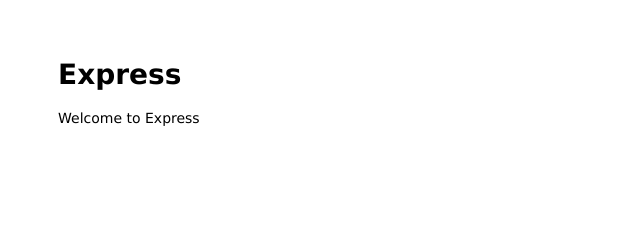
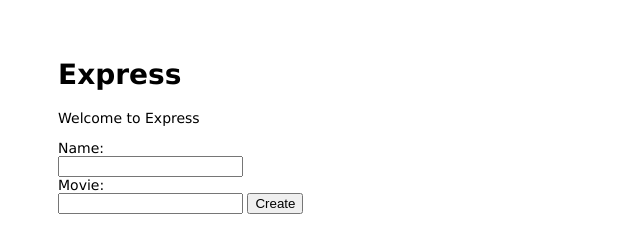
Before and after one commit to jehough/nodeapiwithdatabase, a website: page public/index.html in a window 1280 px wide. Shown: the whole page, without its empty margins (0-640 px from the left). Drawn offline with Linux system fonts and the light colour scheme.

Commit message:
adds body-parser

```diff
--- a/app.js
+++ b/app.js
@@ -9,6 +9,7 @@
 
 const app = express();
 
+app.use(bodyParser.urlencoded({ extended: true}))
 const mongoose = require('mongoose')
 const url = "mongodb://127.0.0.1:27017/characters"
 mongoose.connect(url , { useNewUrlParser: true })
--- a/package.json
+++ b/package.json
@@ -6,6 +6,7 @@
     "start": "node ./bin/www"
   },
   "dependencies": {
+    "body-parser": "^1.19.0",
     "cookie-parser": "~1.4.4",
     "debug": "~2.6.9",
     "express": "~4.16.1",
--- a/public/index.html
+++ b/public/index.html
@@ -8,6 +8,14 @@
 <body>
   <h1>Express</h1>
   <p>Welcome to Express</p>
+  <form action=/characters method="POST">
+    <label for="name">Name:</label><br>
+    <input type="text" id="name" name="name"><br>
+    <label for="movie">Movie:</label><br>
+    <input type="text" id="movie" name="movie">
+    <input type="submit" value="Create">
+  </form>
 </body>
 
+
 </html>
--- a/routes/characters.js
+++ b/routes/characters.js
@@ -13,4 +13,9 @@
         })
 })
 
+router.post('/', function(req, res, next){
+    console.log(req.name)
+    res.redirect('/')
+})
+
 module.exports = router;
```
Also changed, not shown: 1 other file.
